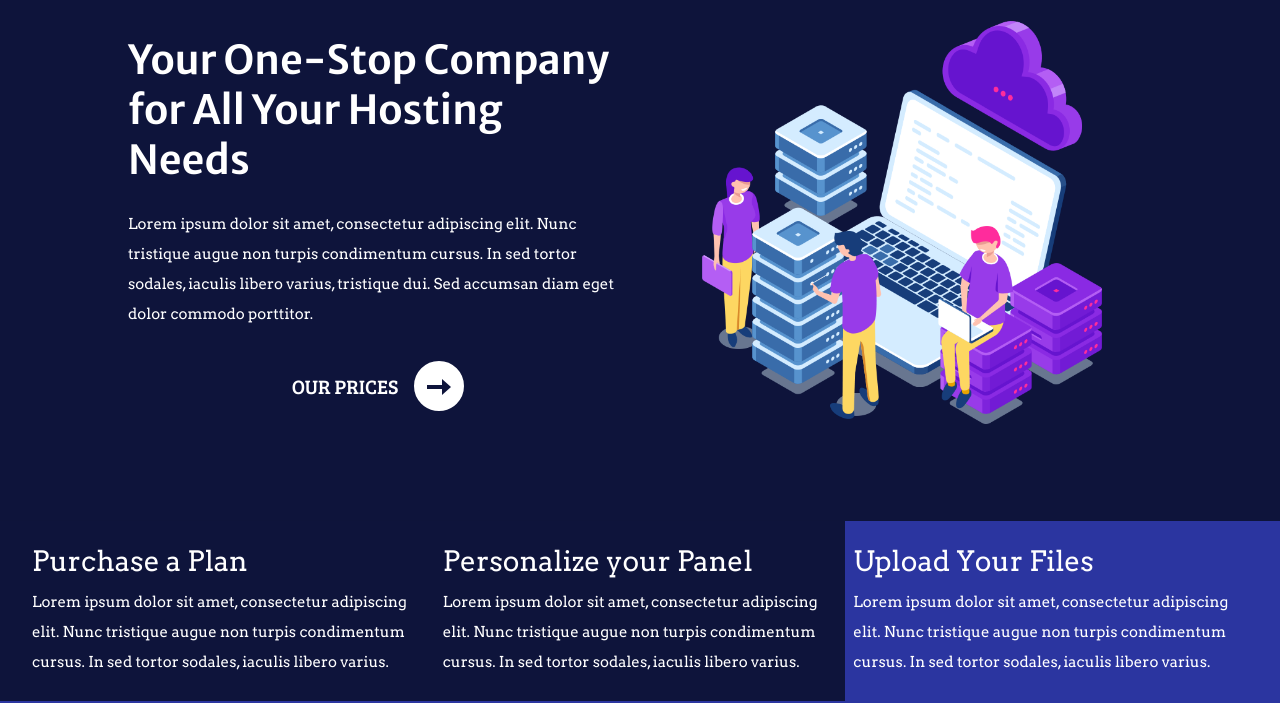
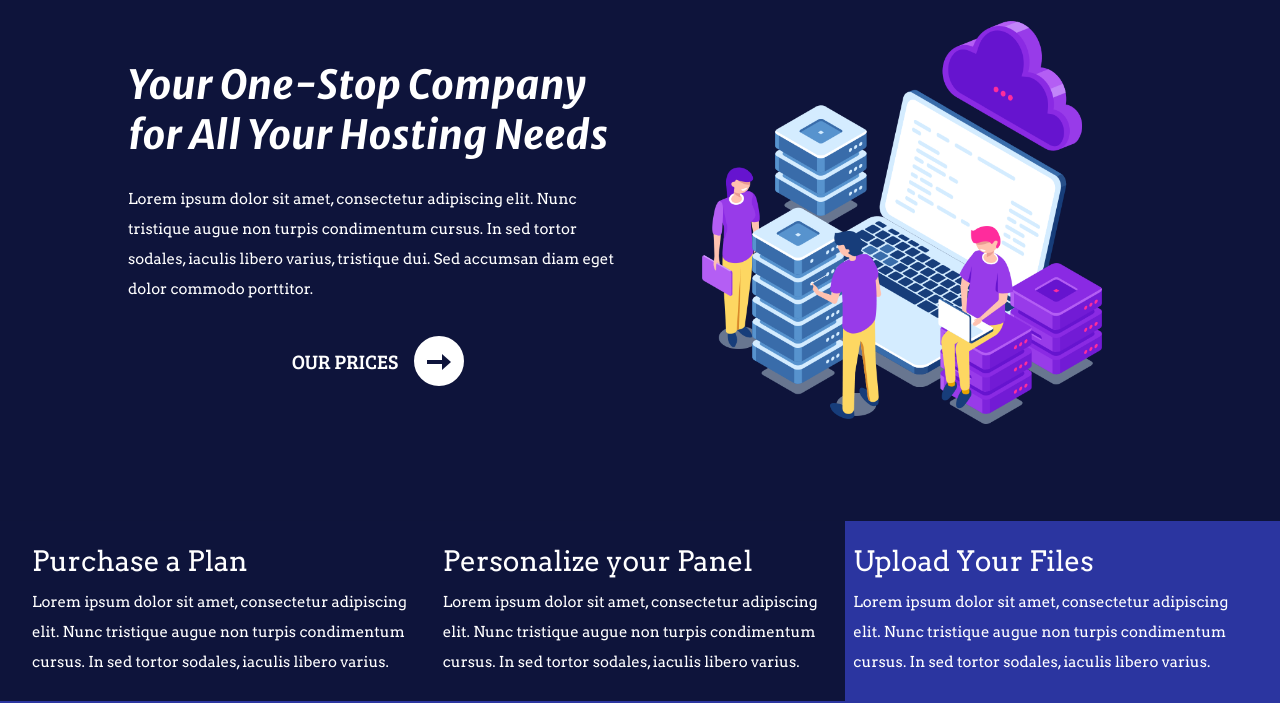
Before and after one commit to CodeKing12/HosTechno, a plain HTML site: page index.html in a window 1280 px wide. Shown: the part 102-805 px from the top of the page. Drawn offline with nearby package versions, Linux system fonts and the light colour scheme.

Commit message:
Changed header font again

```diff
--- a/index.css
+++ b/index.css
@@ -1,6 +1,7 @@
 @import url('https://fonts.googleapis.com/css2?family=Arvo&family=Bebas+Neue&family=Cairo&family=Teko:wght@300;400&display=swap');
 /* @import url('https://fonts.googleapis.com/css2?family=Bree+Serif&family=Cairo&family=Righteous&family=Teko:wght@300;400&display=swap'); */
-@import url('https://fonts.googleapis.com/css2?family=Bree+Serif&family=Cairo&family=Merriweather+Sans:wght@600&family=Righteous&family=Teko:wght@300;400&display=swap');
+@import url('https://fonts.googleapis.com/css2?family=Bree+Serif&family=Cairo&family=Merriweather+Sans:ital,wght@0,500;1,700&family=Righteous&family=Teko:wght@300;400&display=swap');
+
 * {
     font-family: 'Arvo', serif;
     line-height: 30px;
@@ -88,6 +89,7 @@ header {
 
 .header-main h1 {
     font-family: 'Merriweather Sans', sans-serif;
+    font-style: italic;
     line-height: 50px;
 }
 
```
